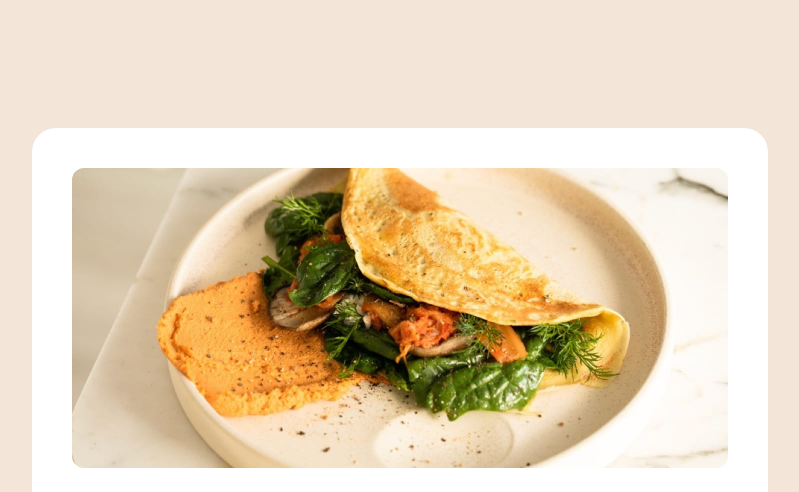
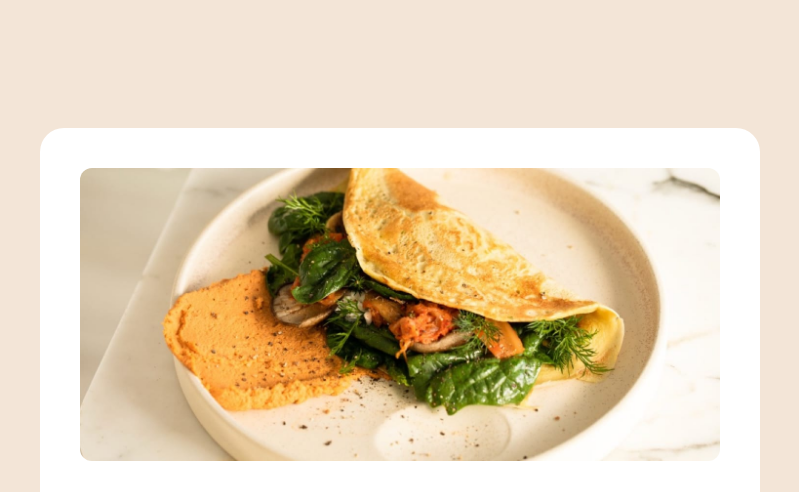
Before and after one commit to Sibi-Ram/Recipe-page, a plain HTML site: page index.html in a window 1280 px wide. Shown: the top 492 px of the page, without its empty margins (240-1039 px from the left). Drawn offline with Linux system fonts and the light colour scheme.

Commit message:
Updated spacing

```diff
--- a/index.css
+++ b/index.css
@@ -186,7 +186,7 @@ footer a {
   /* 900px */
 
   .container {
-    max-width: 46rem;
+    width: 45rem;
   }
   img {
     width: 100%;
```
